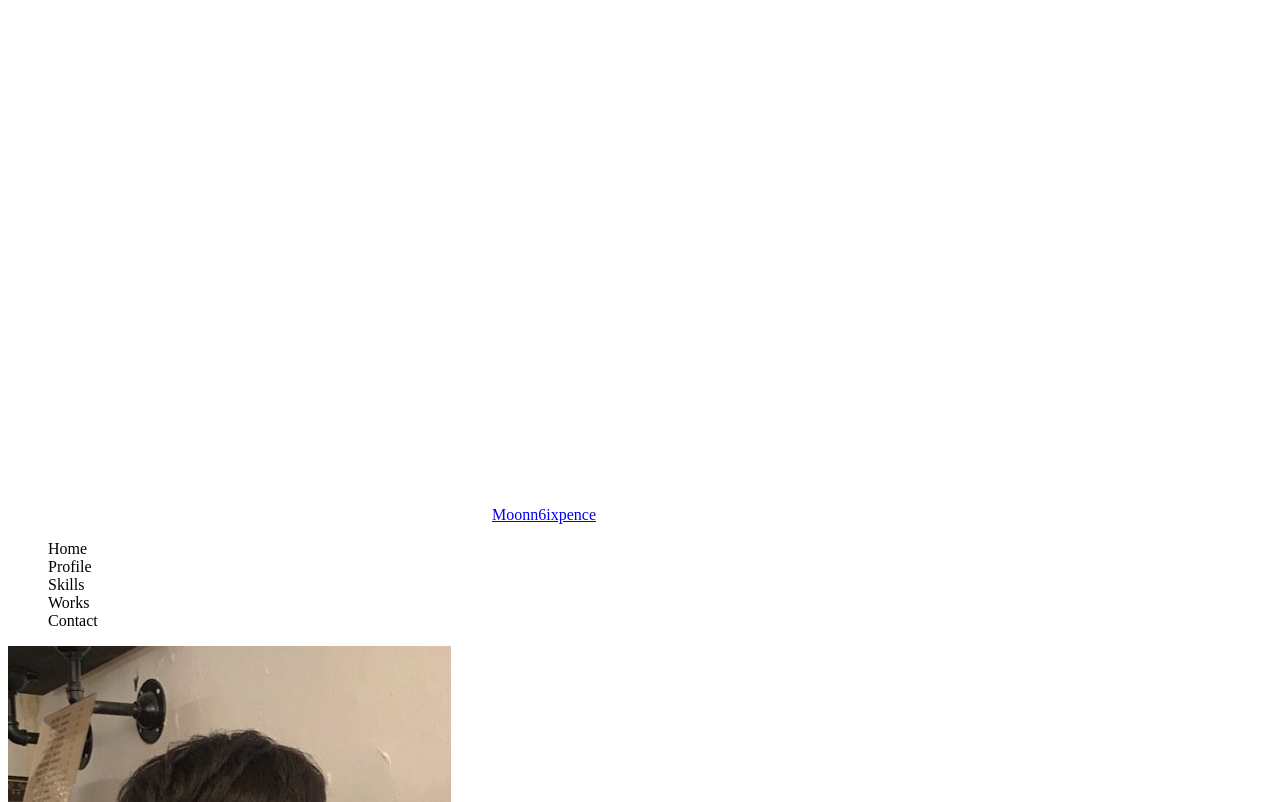
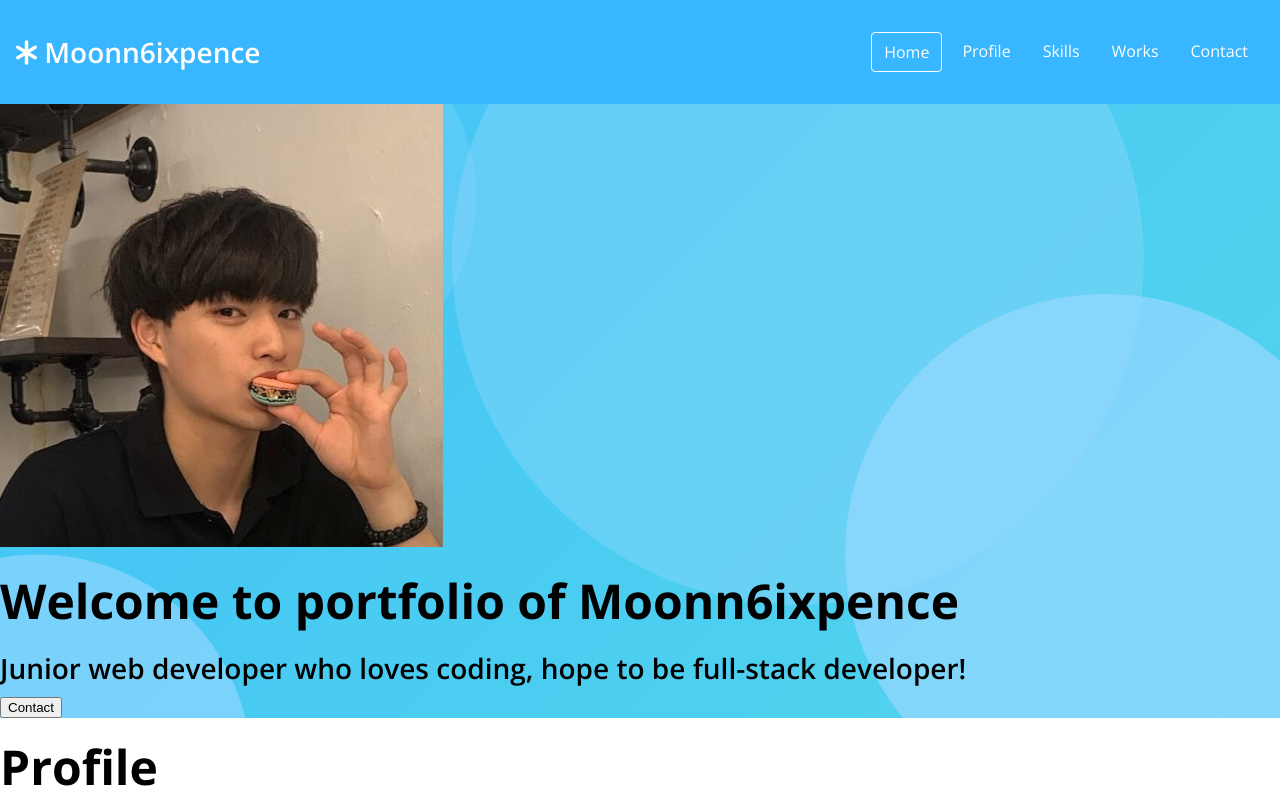
Before and after one commit to moonn6pence/Portfolio, a plain HTML site: page index.html in a window 1280 px wide. Shown: the top 802 px of the page. Drawn offline with nearby package versions, Linux system fonts and the light colour scheme.

Commit message:
CSS : Navbar

```diff
--- a/index.html
+++ b/index.html
@@ -16,11 +16,11 @@
     <!-- Navbar -->
     <nav id="navbar">
         <div class="navbar__logo">
-            <img src="./imgs/logo.png" alt="Logo Image">
+            <i class="fas fa-asterisk"></i>
             <a href="#">Moonn6ixpence</a>
         </div>
         <ul class="navbar__menu">
-            <li class="navbar__menu__item">Home</li>
+            <li class="navbar__menu__item active">Home</li>
             <li class="navbar__menu__item">Profile</li>
             <li class="navbar__menu__item">Skills</li>
             <li class="navbar__menu__item">Works</li>
--- a/style.css
+++ b/style.css
@@ -26,12 +26,25 @@
   --weight-regular: 400;
 
   /* Size */
+  --size-border-radius: 4px;
+  --size-base: 0.5rem;
 }
 
 /* Universal tags */
 * {
   box-sizing: border-box;
   list-style-type: none;
+  text-decoration: none;
+}
+
+body {
+  margin: 0;
+  font-family: "Open Sans", sans-serif;
+  cursor: default;
+}
+
+ul {
+  padding-left: 0;
 }
 
 /* Typography */
@@ -62,3 +75,48 @@ p {
   color: var(--color-black);
   margin: 4px 0;
 }
+
+/* Navbar */
+
+#navbar {
+  display: flex;
+  justify-content: space-between;
+  background-color: var(--color-light-blue);
+  align-items: center;
+  color: var(--color-white);
+  padding: calc(var(--size-base) * 2);
+}
+
+#navbar .navbar__logo {
+  font-size: var(--font-medium);
+  font-weight: var(--weight-semi-bold);
+}
+
+#navbar .navbar__logo a {
+  color: var(--color-white);
+}
+
+#navbar .navbar__menu {
+  display: flex;
+}
+
+#navbar .navbar__menu__item {
+  padding: var(--size-base) calc(var(--size-base) * 1.5);
+  margin: 0 calc(var(--size-base) * 0.5);
+  border-radius: var(--size-border-radius);
+}
+
+#navbar .navbar__menu__item.active {
+  border: 1px solid var(--color-white);
+  border-radius: var(--size-border-radius);
+}
+
+#navbar .navbar__menu__item:hover {
+  background-color: var(--color-dark-blue);
+}
+
+/* Home */
+
+#home {
+  background: center/cover no-repeat url("./imgs/background.png");
+}
```
